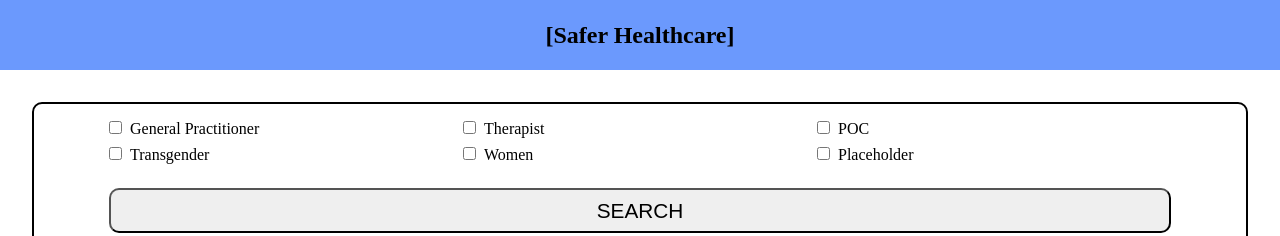
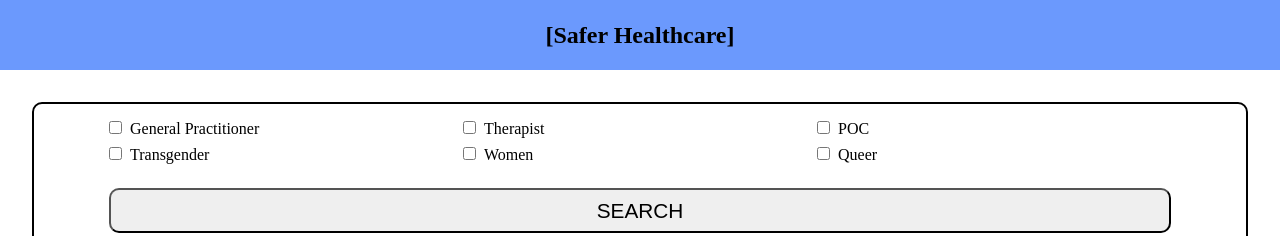
Before and after one commit to AwrenNuit/safer-care-coop, a React (Create React App) app: page / in a window 1280 px wide. Shown: the top 236 px of the page. Built offline with nearby package versions, Linux system fonts and the light colour scheme; no server answers; the database is empty.

Commit message:
updated checkbox labels

```diff
--- a/src/components/Searchbar/Searchbar.js
+++ b/src/components/Searchbar/Searchbar.js
@@ -14,7 +14,7 @@ export default function Searchbar() {
     "POC",
     "Transgender",
     "Women",
-    "Placeholder",
+    "Queer",
   ]);
 
   useEffect(() => {
```
